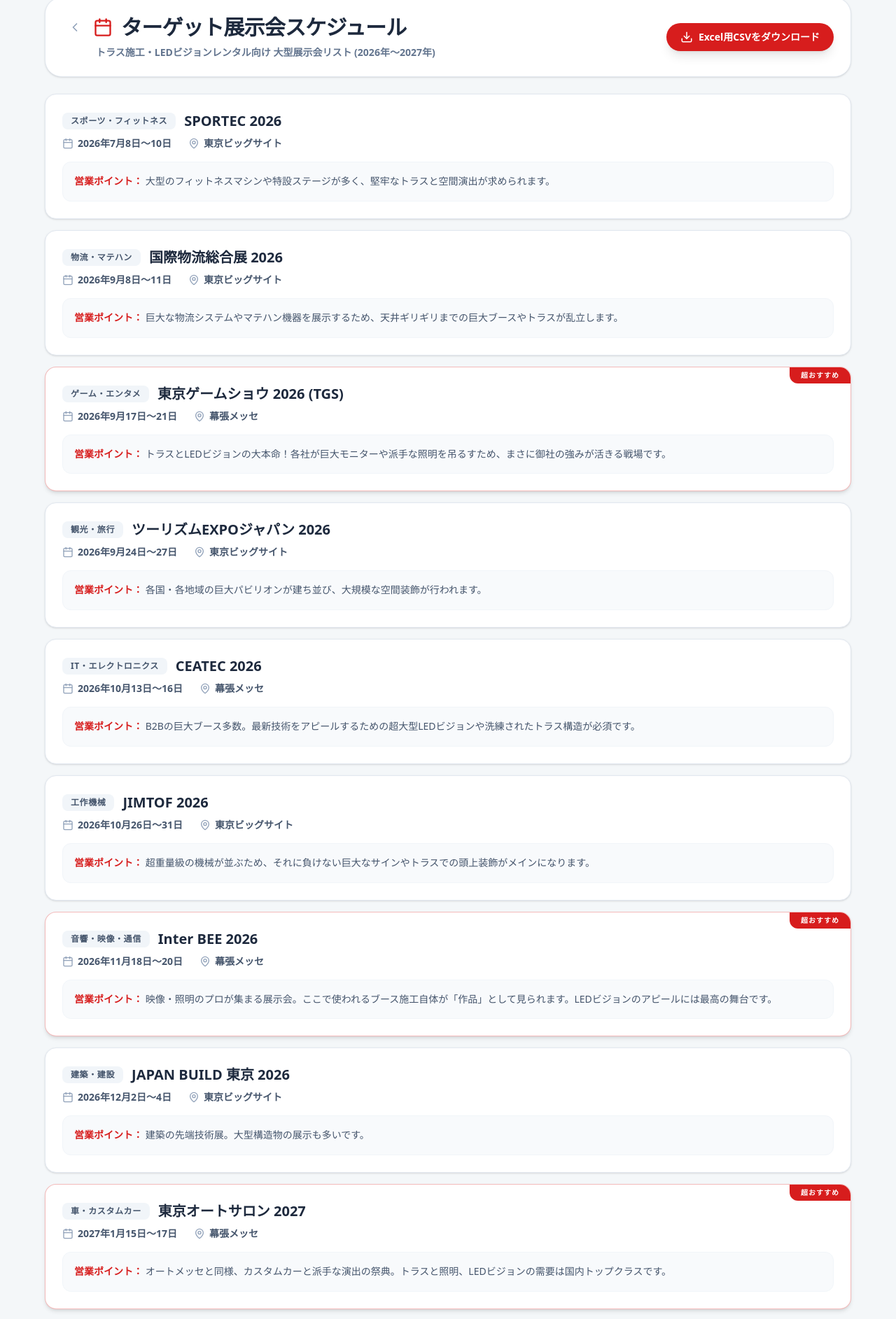
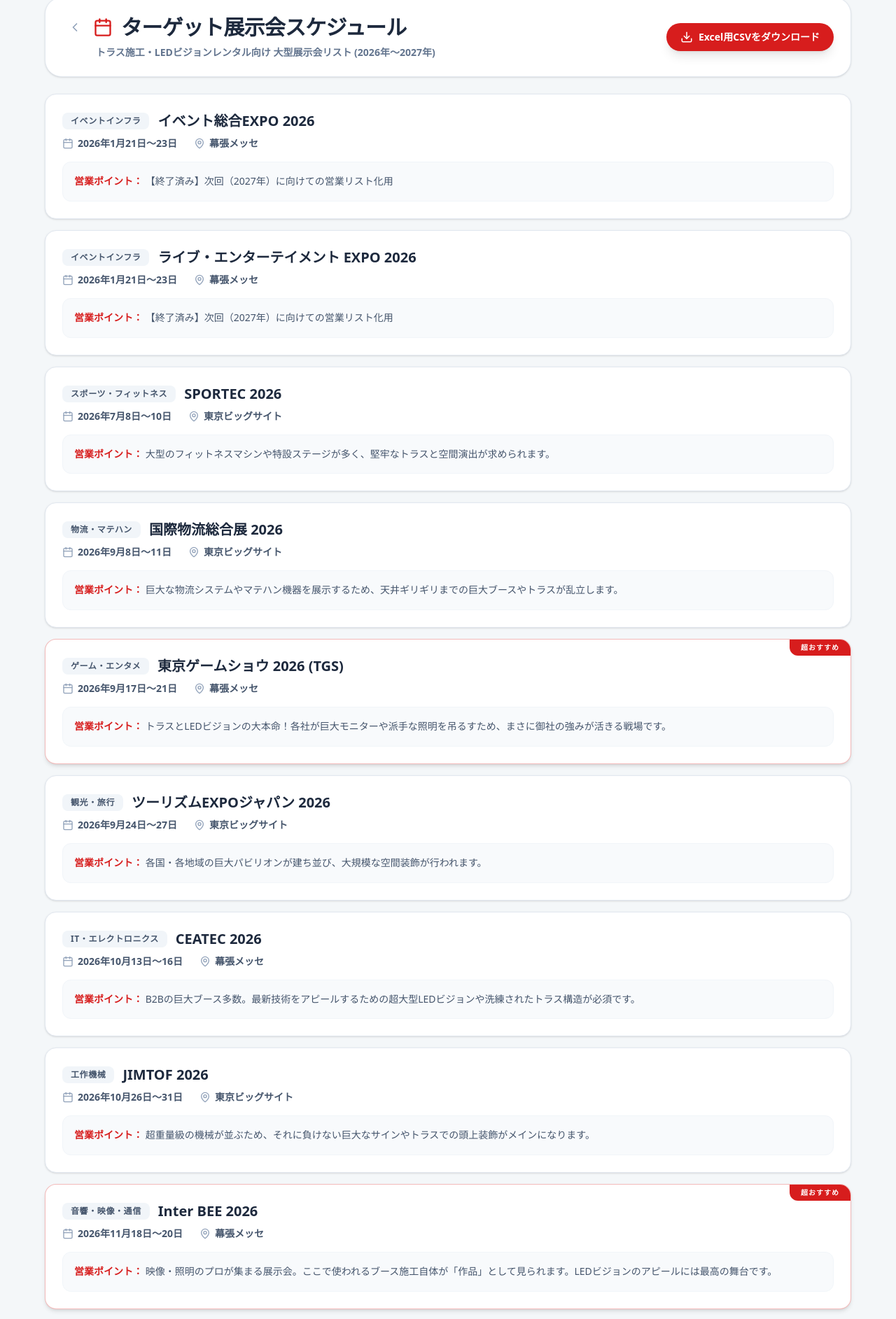
Before and after one commit to sato-jpg/signstar-portal, a Next.js app: page /exhibitions in a window 1280 px wide. Shown: the part 36-1921 px from the top of the page at 70% size. Built offline with nearby package versions, Linux system fonts and the light colour scheme.

Commit message:
fix: 抜け漏れ分（過去イベント等）の追加

```diff
--- a/app/exhibitions/page.js
+++ b/app/exhibitions/page.js
@@ -6,6 +6,8 @@
 };
 
 const exhibitions = [
+  { name: "イベント総合EXPO 2026", date: "2026年1月21日〜23日", location: "幕張メッセ", category: "イベントインフラ", point: "【終了済み】次回（2027年）に向けての営業リスト化用", recommendation: "ー" },
+  { name: "ライブ・エンターテイメント EXPO 2026", date: "2026年1月21日〜23日", location: "幕張メッセ", category: "イベントインフラ", point: "【終了済み】次回（2027年）に向けての営業リスト化用", recommendation: "ー" },
   { name: "SPORTEC 2026", date: "2026年7月8日〜10日", location: "東京ビッグサイト", category: "スポーツ・フィットネス", point: "大型のフィットネスマシンや特設ステージが多く、堅牢なトラスと空間演出が求められます。", recommendation: "〇" },
   { name: "国際物流総合展 2026", date: "2026年9月8日〜11日", location: "東京ビッグサイト", category: "物流・マテハン", point: "巨大な物流システムやマテハン機器を展示するため、天井ギリギリまでの巨大ブースやトラスが乱立します。", recommendation: "〇" },
   { name: "東京ゲームショウ 2026 (TGS)", date: "2026年9月17日〜21日", location: "幕張メッセ", category: "ゲーム・エンタメ", point: "トラスとLEDビジョンの大本命！各社が巨大モニターや派手な照明を吊るすため、まさに御社の強みが活きる戦場です。", recommendation: "◎" },
@@ -15,7 +17,7 @@
   { name: "Inter BEE 2026", date: "2026年11月18日〜20日", location: "幕張メッセ", category: "音響・映像・通信", point: "映像・照明のプロが集まる展示会。ここで使われるブース施工自体が「作品」として見られます。LEDビジョンのアピールには最高の舞台です。", recommendation: "◎" },
   { name: "JAPAN BUILD 東京 2026", date: "2026年12月2日〜4日", location: "東京ビッグサイト", category: "建築・建設", point: "建築の先端技術展。大型構造物の展示も多いです。", recommendation: "〇" },
   { name: "東京オートサロン 2027", date: "2027年1月15日〜17日", location: "幕張メッセ", category: "車・カスタムカー", point: "オートメッセと同様、カスタムカーと派手な演出の祭典。トラスと照明、LEDビジョンの需要は国内トップクラスです。", recommendation: "◎" },
-  { name: "第14回 イベント総合EXPO 2027", date: "2027年1月27日〜29日", location: "幕張メッセ", category: "イベントインフラ", point: "展示会業界関係者が集まるイベント。ここでサインスターさん自身が出展し、圧倒的なトラス組やLEDビジョンを見せつけるのもアリかもしれません！", recommendation: "◎" },
+  { name: "第14回 LIVeNT 2027 (イベント総合 & ライブ・エンターテイメントEXPO)", date: "2027年1月27日〜29日", location: "幕張メッセ", category: "イベントインフラ", point: "展示会業界関係者が集まるイベント。ここでサインスターさん自身が出展し、圧倒的なトラス組やLEDビジョンを見せつけるのもアリかもしれません！", recommendation: "◎" },
   { name: "大阪オートメッセ 2027", date: "2027年2月上旬〜中旬", location: "インテックス大阪", category: "車・カスタムカー", point: "ホームグラウンドですね！", recommendation: "◎" },
   { name: "AnimeJapan 2027", date: "2027年3月27日〜28日", location: "インテックス大阪", category: "アニメ・エンタメ", point: "アニメの特設ステージで巨大トラスとLEDビジョンが必須です。今回は大阪開催なので、関西圏の施工業者には大チャンスです。", recommendation: "◎" }
 ];
```
Also changed, not shown: public/exhibitions.csv.
